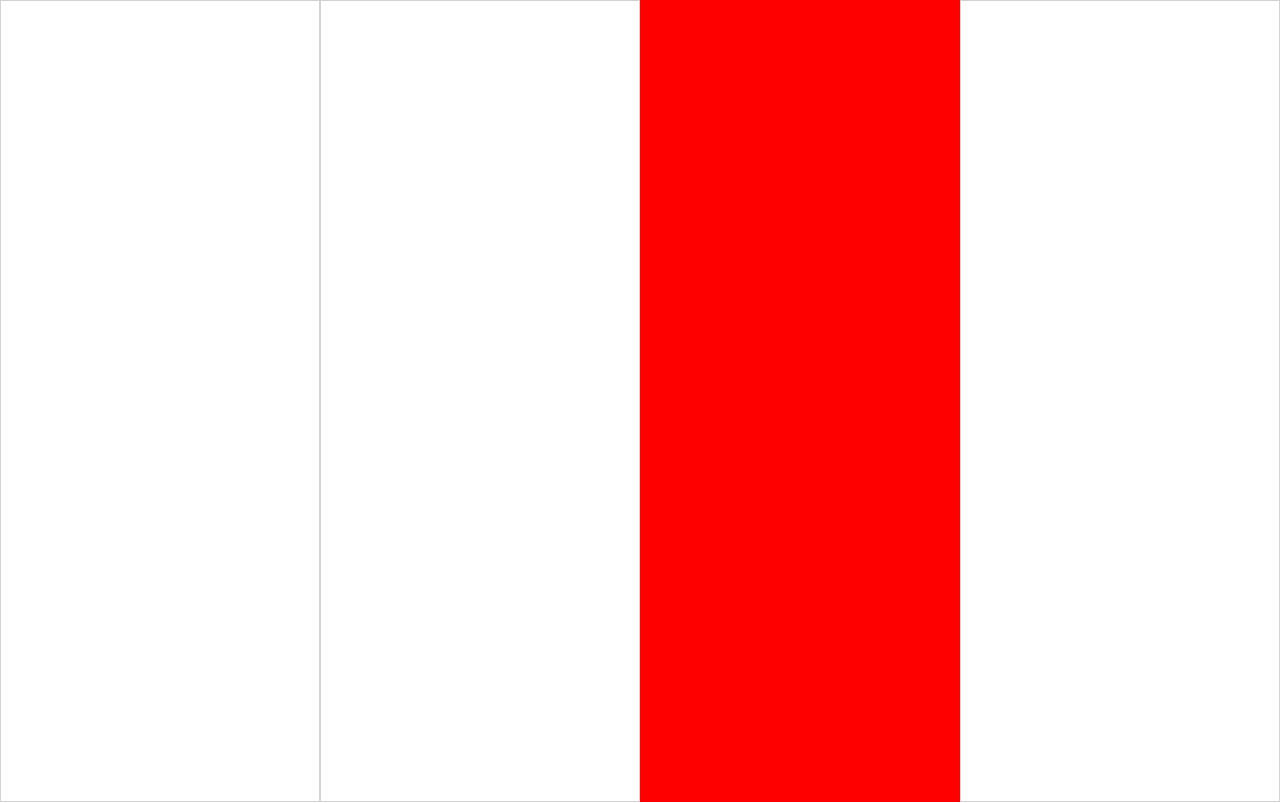
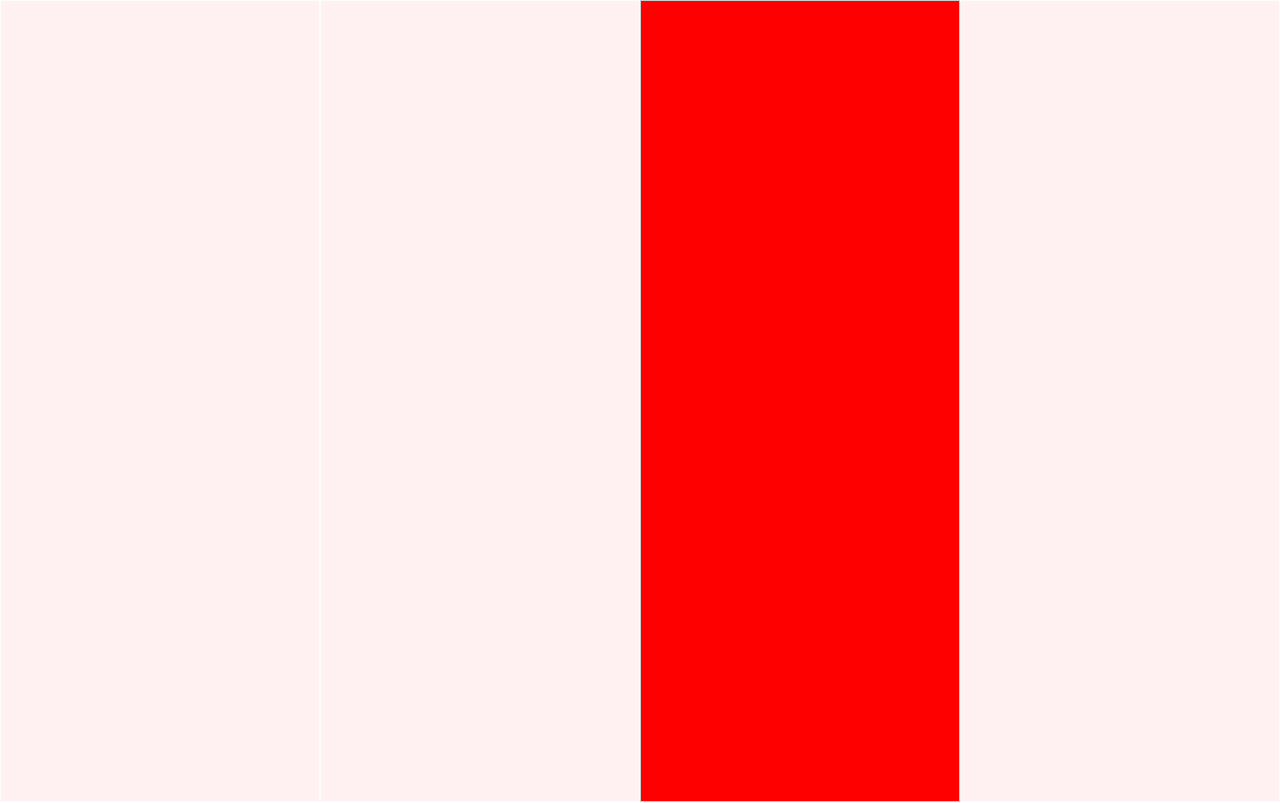
Before and after one commit to cassidyclawson/cassidy-clawson, a plain HTML site: page index.html in a window 1280 px wide. Shown: the top 803 px of the page. Drawn offline with Linux system fonts and the light colour scheme.

Commit message:
added transition to make effect smooth

```diff
--- a/css/style.css
+++ b/css/style.css
@@ -52,13 +52,15 @@ table {
 .block {
 	width: 25%;
 	float: left;
-	border: 1px solid #d3d3d3;
+	background: #f00;
+	border: 1px solid #ccc;
+	opacity: .05;
 	box-sizing: border-box;
+	transition: opacity 0.5s ease;
 }
 
 .block.active, .block:active{
-	background: #f00;
-	border: 1px solid #f00
+	opacity: 1;
 }
 
 .centent_block {
```
